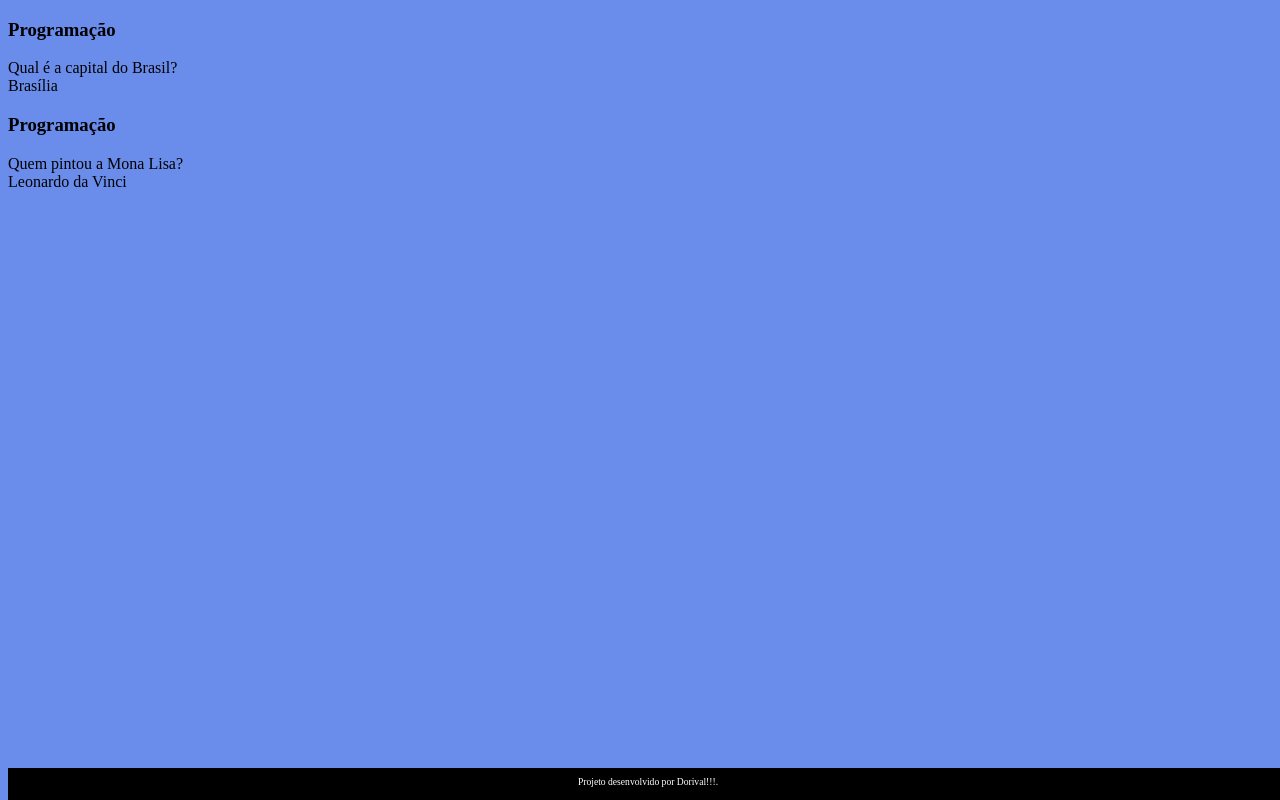
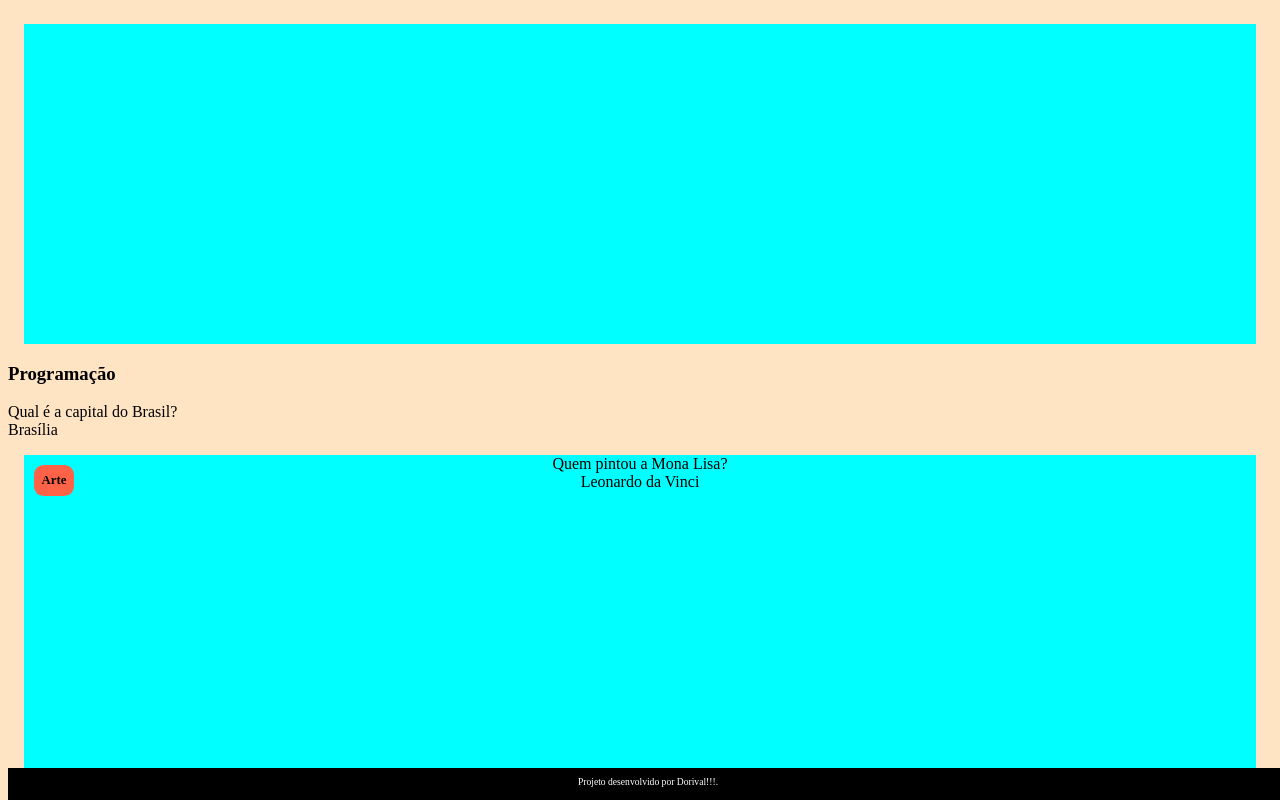
Before and after one commit to dorival2305/flash-card-by-Dorival, a plain HTML site: page index.html in a window 1280 px wide. Drawn offline with Linux system fonts and the light colour scheme.

Commit message:
Alteração de alguns itens

```diff
--- a/assets/style.css
+++ b/assets/style.css
@@ -1,7 +1,46 @@
 body {
-    background-color: rgb(106, 141, 236);
+    background-color: bisque;
     font-family: Bai Jamjuree;
 }
+
+#container {
+    display: flex; /* Elementos dispostos em linha */
+}
+
+.cartao {
+    margin: 1rem 1rem;
+    background-color: aqua;
+    height: 20rem;
+    flex-grow: 1;
+    flex-basis: calc(33% - 6rem);
+}
+
+.cartao__conteudo {
+    text-align: center;
+    /* background-color: aquamarine; */
+    height: 100%;
+}
+
+.cartao__conteudo h3 {
+    background-color: tomato;
+    text-align: left;
+    padding: 0.5rem;
+    position: absolute;
+    margin: 0.6rem;
+    border-radius: 0.6rem;
+    font-size: 1vw;
+}
+
+.cartao__conteudo p {
+    margin-top: 1rem;
+    padding: 2rem;
+}
+
+
+
+
+
+
 
 footer {
     background-color: black;
--- a/index.html
+++ b/index.html
@@ -4,7 +4,7 @@
     <meta charset="UTF-8">
     <meta name="viewport" content="width=!, initial-scale=1.0">
     <link rel="stylesheet" href="assets/style.css">
-    <title>Document</title>
+    <title>FlashCard</title>
 </head>
 <body>
 
@@ -54,7 +54,7 @@ Brasília
 
 <article class="cartao">
         <div class="cartao__conteudo">
-                <h3> Programação </h3>
+                <h3> Arte </h3>
                       <div class="cartao__conteudo__pergunta">
                             Quem pintou a Mona Lisa?
                         </div>
```
